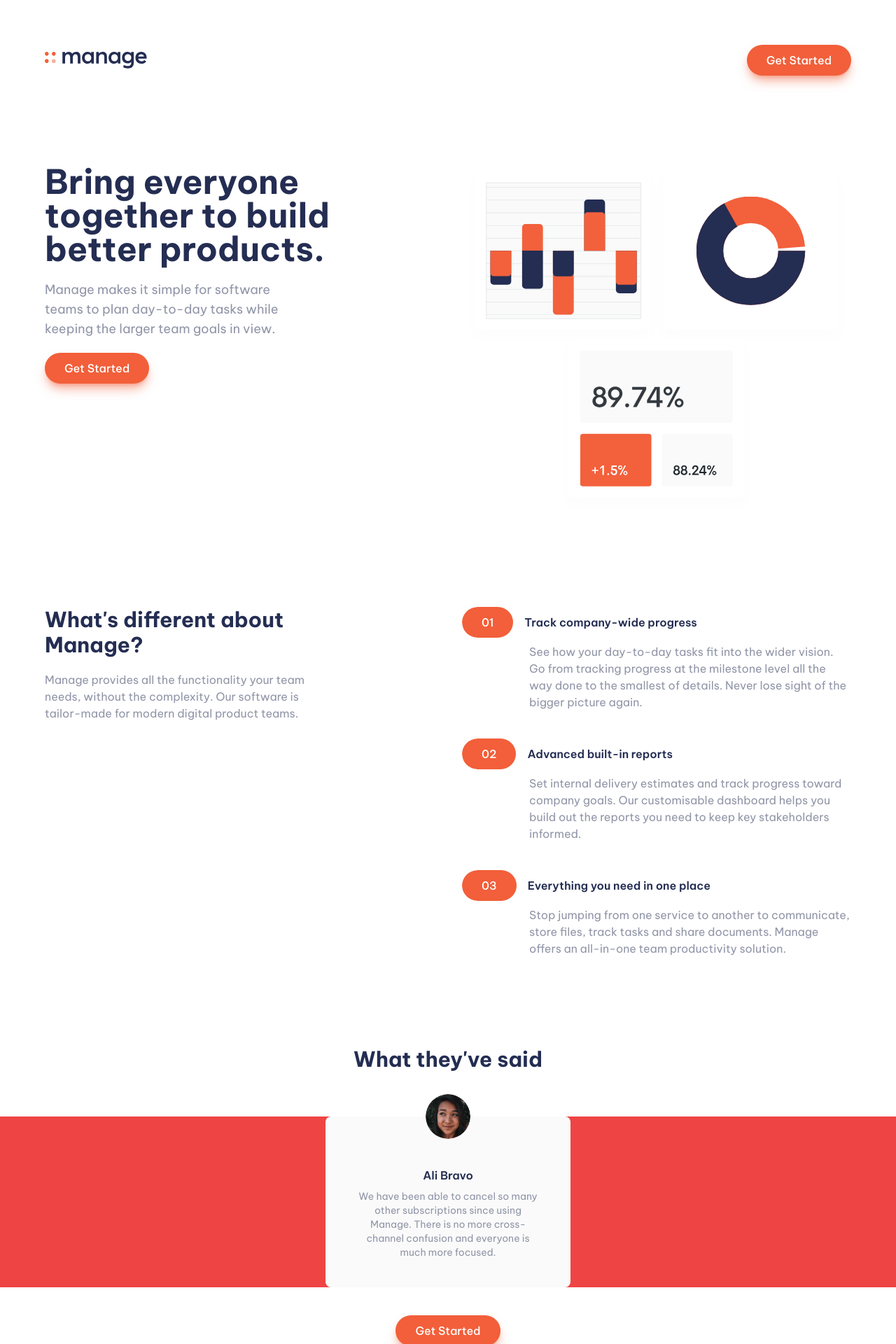
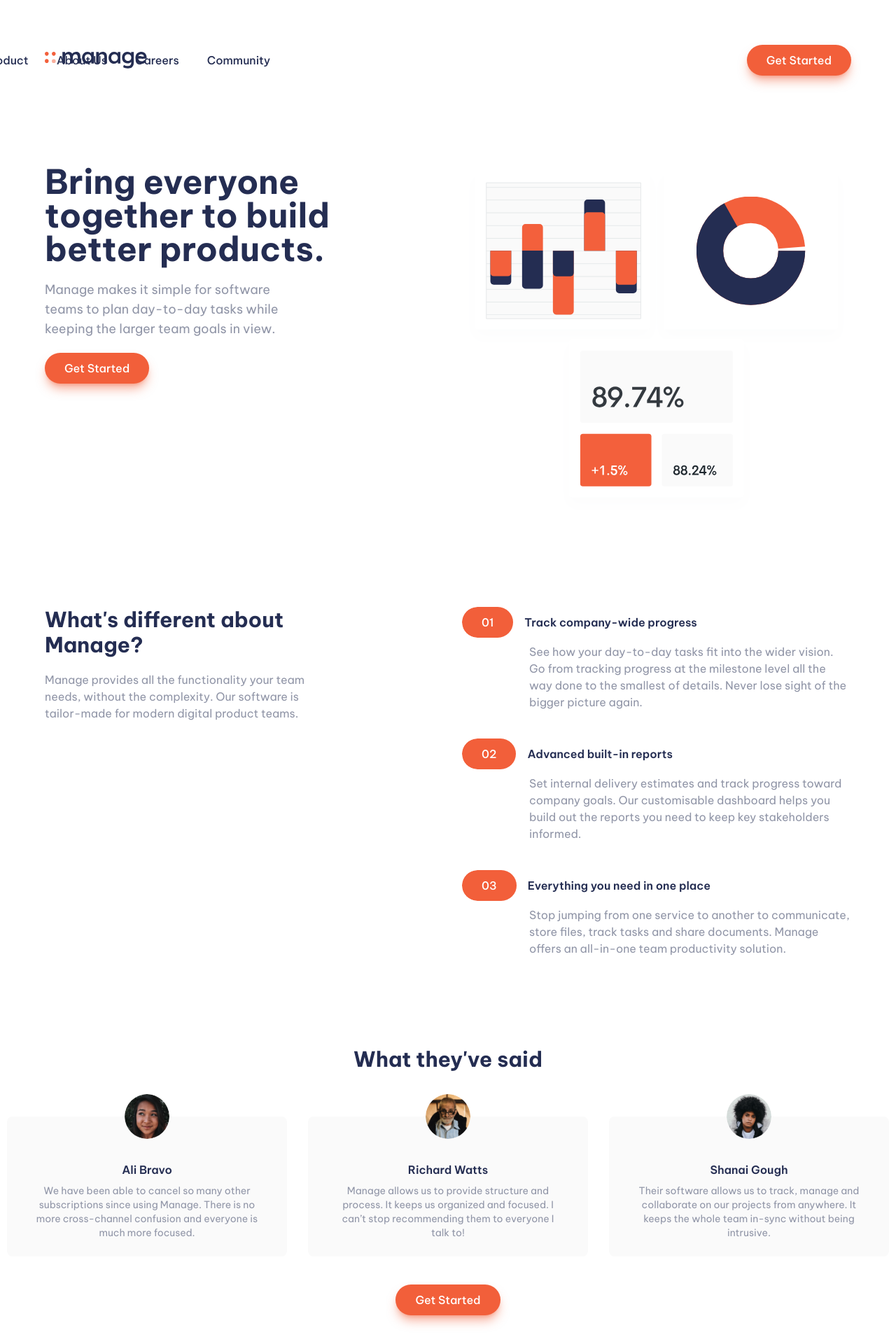
Before and after one commit to jesutobiDev/manage-landing-page, a React (Vite) app: page / in a window 1280 px wide. Shown: the top 1920 px of the page at 70% size. Built offline with nearby package versions, Linux system fonts and the light colour scheme.

Commit message:
added responsiveness

```diff
--- a/src/App.css
+++ b/src/App.css
@@ -42,3 +42,14 @@ body{
   background-color: #f25f3a;
   opacity: 1;
 }
+.menu {
+  transition: transform 0.3s ease-in-out;
+}
+
+.menu-hidden {
+  transform: translateX(-100%);
+}
+
+.menu-visible {
+  transform: translateX(0);
+}
--- a/src/components/Footer.tsx
+++ b/src/components/Footer.tsx
@@ -10,33 +10,53 @@ import instagram from "../images/icon-instagram.svg";
 const Footer: FC = () => {
   return (
     <footer className="px-10 lg:px-16 flex flex-col-reverse gap-y-10 lg:gap-0 lg:flex-row justify-between py-16 bg-very-dark-blue h-auto">
-      <div className="items-center lg:justify-between flex flex-col-reverse lg:flex-col gap-10">
-      <p className="text-white opacity-60 font-light text-right lg:hidden">
+      <div className="items-center md:items-start lg:justify-between flex flex-col-reverse lg:flex-col gap-10">
+        <p className="text-white opacity-60 font-light text-right lg:hidden">
           Copyright 2020. All Rights Reserved
         </p>
         <Link to="/" className="w-fit h-fit">
           <img src={Logo} alt="logo" className="" />
         </Link>
 
-        <div className="flex items-center justify-between lg:justify-start lg:gap-3 w-full">
+        <div className="flex items-center justify-between md:justify-start md:gap-5 lg:gap-3 w-full">
           <Link to="/">
-            <img src={facebook} alt="facebook-link" className="w-8 h-8 lg:w-6 lg:h-6" />
+            <img
+              src={facebook}
+              alt="facebook-link"
+              className="w-8 h-8 lg:w-6 lg:h-6"
+            />
           </Link>
           <Link to="/">
-            <img src={youtube} alt="facebook-link" className="w-8 h-8 lg:w-6 lg:h-6" />
+            <img
+              src={youtube}
+              alt="facebook-link"
+              className="w-8 h-8 lg:w-6 lg:h-6"
+            />
           </Link>
           <Link to="/">
-            <img src={twitter} alt="facebook-link" className="w-8 h-8 lg:w-6 lg:h-6" />
+            <img
+              src={twitter}
+              alt="facebook-link"
+              className="w-8 h-8 lg:w-6 lg:h-6"
+            />
           </Link>
           <Link to="/">
-            <img src={pinterest} alt="facebook-link" className="w-8 h-8 lg:w-6 lg:h-6" />
+            <img
+              src={pinterest}
+              alt="facebook-link"
+              className="w-8 h-8 lg:w-6 lg:h-6"
+            />
           </Link>
           <Link to="/">
-            <img src={instagram} alt="facebook-link" className="w-8 h-8 lg:w-6 lg:h-6" />
+            <img
+              src={instagram}
+              alt="facebook-link"
+              className="w-8 h-8 lg:w-6 lg:h-6"
+            />
           </Link>
         </div>
       </div>
-      <div className="flex lg:justify-between gap-24 px-5 lg:gap-40">
+      <div className="flex lg:justify-between gap-24 lg:gap-40">
         <div className="space-y-3 flex flex-col text-white">
           <Link to="">Home</Link>
           <Link to="">Pricing</Link>
@@ -51,7 +71,7 @@ const Footer: FC = () => {
       </div>
 
       <div className="flex flex-col justify-between">
-        <form action="" className="flex gap-3 lg:w-[350px]">
+        <form action="" className="flex gap-3 md:w-[350px]">
           <input
             type="email"
             name="email"
@@ -59,7 +79,10 @@ const Footer: FC = () => {
             className="rounded-full input flex-1"
             placeholder="Updates in your inbox..."
           />
-          <button type="submit" className="bg-bright-red text-white rounded-full px-7 py-[10px] font-medium w-fit h-fit">
+          <button
+            type="submit"
+            className="bg-bright-red text-white rounded-full px-7 py-[10px] font-medium w-fit h-fit"
+          >
             Go
           </button>
         </form>
--- a/src/components/Header.tsx
+++ b/src/components/Header.tsx
@@ -1,22 +1,95 @@
-import { FC } from "react";
+import { FC, useState, useEffect } from "react";
 import Logo from "../images/logo.svg";
 import { Link } from "react-router-dom";
+import close_icon from "../images/icon-close.svg";
+import menu_icon from "../images/icon-hamburger.svg";
 
 const Header: FC = () => {
+  const [menuOpen, setMenuOpen] = useState(false);
+
+  const toggleMenu = () => {
+    setMenuOpen(!menuOpen);
+  };
+
+  // Add/remove class to body to disable/enable scrolling
+  useEffect(() => {
+    if (menuOpen) {
+      document.body.classList.add("overflow-hidden");
+    } else {
+      document.body.classList.remove("overflow-hidden");
+    }
+  }, [menuOpen]);
+
   return (
-    <header className="flex items-center justify-between px-5 py-12 lg:p-16 ">
-      <Link to="/" className="w-auto h-auto">
-        <img src={Logo} alt="logo" />
+    <header className="flex items-center justify-between px-5 py-12 lg:p-16">
+      <div className="flex items-center justify-between w-screen lg:w-auto">
+        <Link to="/" className="">
+          <img src={Logo} alt="logo" />
+        </Link>
+        <img
+          src={menu_icon}
+          alt="menu_icon"
+          className={`w-6 cursor-pointer lg:hidden ${menuOpen ? 'hidden' : 'flex'}`}
+          onClick={toggleMenu}
+        />
+      </div>
+      <div
+        className={`bg-very-dark-blue/10 lg:bg-transparent w-screen h-screen lg:w-auto lg:h-auto absolute top-0 left-0 lg:static py-12 px-5 lg:py-0 lg:px-0 space-y-10 lg:space-y-0 menu ${
+          menuOpen ? "menu-visible" : "menu-hidden"
+        }`}
+      >
+        <div className="lg:hidden flex items-center justify-between">
+          <Link to="/" className="">
+            <img src={Logo} alt="logo" />
+          </Link>
+          <img
+            src={close_icon}
+            alt="close_icon"
+            className="w-6 cursor-pointer"
+            onClick={toggleMenu}
+          />
+        </div>
+        <nav className="lg:space-x-10 text-dark-blue font-medium lg:bg-transparent p-8 lg:p-0 flex flex-col items-center space-y-7 rounded-lg lg:space-y-0 lg:flex-row bg-white">
+          <Link
+            to="/"
+            className="hover:text-dark-grayish-blue transition-all duration-300 ease-in-out"
+            onClick={toggleMenu}
+          >
+            Pricing
+          </Link>
+          <Link
+            to="/"
+            className="hover:text-dark-grayish-blue transition-all duration-300 ease-in-out"
+            onClick={toggleMenu}
+          >
+            Product
+          </Link>
+          <Link
+            to="/"
+            className="hover:text-dark-grayish-blue transition-all duration-300 ease-in-out"
+            onClick={toggleMenu}
+          >
+            About Us
+          </Link>
+          <Link
+            to="/"
+            className="hover:text-dark-grayish-blue transition-all duration-300 ease-in-out"
+            onClick={toggleMenu}
+          >
+            Careers
+          </Link>
+          <Link
+            to="/"
+            className="hover:text-dark-grayish-blue transition-all duration-300 ease-in-out"
+            onClick={toggleMenu}
+          >
+            Community
+          </Link>
+        </nav>
+      </div>
+      <Link to="/" className="button-primary hidden lg:block">
+        Get Started
       </Link>
-      <div className="bg-very-dark-blue/10 w-screen h-screen lg:bg-transparent lg:w-auto lg:h-auto hidden">
-      <nav className="space-x-10 text-dark-blue font-medium">
-        <Link to="/" className="hover:text-dark-grayish-blue transition-all duration-300 ease-in-out">Pricing</Link>
-        <Link to="/" className="hover:text-dark-grayish-blue transition-all duration-300 ease-in-out">Product</Link>
-        <Link to="/" className="hover:text-dark-grayish-blue transition-all duration-300 ease-in-out">About Us</Link>
-        <Link to="/" className="hover:text-dark-grayish-blue transition-all duration-300 ease-in-out">Careers</Link>
-        <Link to="/" className="hover:text-dark-grayish-blue transition-all duration-300 ease-in-out">Community</Link>
-      </nav> </div>
-      <Link to="/" className="button-primary hidden lg:block">Get Started</Link>
     </header>
   );
 };
--- a/src/components/Testimonials.tsx
+++ b/src/components/Testimonials.tsx
@@ -41,13 +41,13 @@ const testimonialsData: Testimonial[] = [
 
 const TestimonialElement: FC<Testimonial> = ({ name, text, image }) => {
   return (
-    <div className="bg-very-light-gray w-11/12 md:w-[350px] h-auto p-10 relative overflow-visible rounded-lg">
+    <div className="bg-very-light-gray w-11/12 max-w-[400px] md:w-[550px] h-[200px] p-10 relative overflow-visible rounded-lg">
       <img
         src={image}
         alt={`${name}'s testimonial`}
         className="w-16 h-16 rounded-full absolute -top-8 left-0 right-0 mx-auto object-cover"
       />
-      <div className="flex flex-col items-center text-center gap-2 pt-8">
+      <div className="flex flex-col items-center text-center gap-2 pt-6">
         <p className="font-semibold text-dark-blue">{name}</p>
         <p className="text-sm text-dark-grayish-blue">{text}</p>
       </div>
@@ -58,22 +58,35 @@ const TestimonialElement: FC<Testimonial> = ({ name, text, image }) => {
 const Testimonials: FC = () => {
   return (
     <section className="py-16 flex flex-col space-y-10 items-center">
-      <p className="text-3xl text-dark-blue font-bold mb-6">What they&apos;ve said</p>
+      <p className="text-3xl text-dark-blue font-bold mb-6">
+        What they&apos;ve said
+      </p>
       <Swiper
         modules={[Autoplay, Pagination]}
-        spaceBetween={20}
-        slidesPerView="auto"
+        spaceBetween={10}
+        slidesPerView={1}
+        breakpoints={{
+          640: {
+            slidesPerView: 2,
+            spaceBetween: 10,
+          },
+          1024: {
+            slidesPerView: 3,
+            spaceBetween: 10,
+          },
+        }}
         loop={true}
         autoplay={{ delay: 5000, disableOnInteraction: false }}
         pagination={{ el: ".custom-pagination", clickable: true }}
-        className="w-full flex justify-center overflow-visible bg-red-500"
+        className="w-full overflow-visible"
       >
         {testimonialsData.map((testimonial, index) => (
-          <SwiperSlide key={index} className="flex justify-center">
+          <SwiperSlide key={index} className="flex justify-center items-center">
             <TestimonialElement {...testimonial} />
           </SwiperSlide>
         ))}
       </Swiper>
+
       <div className="custom-pagination mt-4 lg:hidden"></div>
       <Link to="/" className="button-primary">
         Get Started
```
